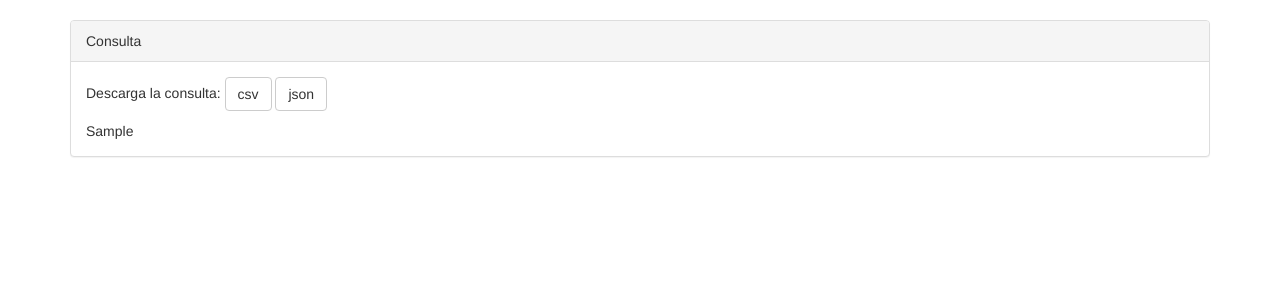
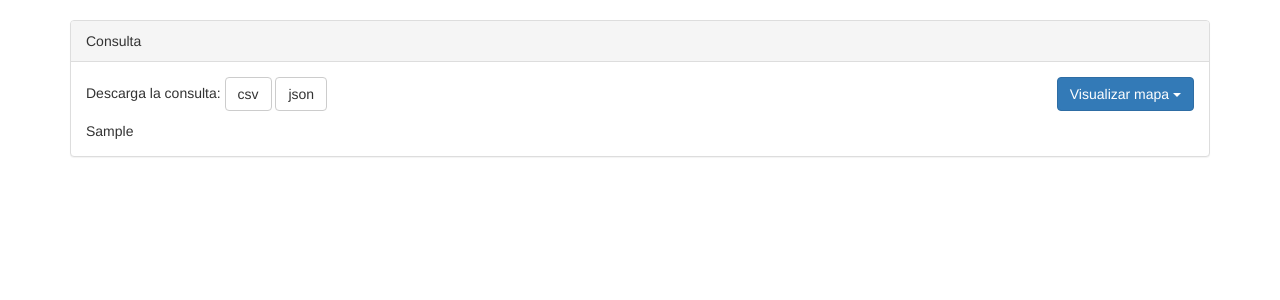
Before and after one commit to dbo1001/TFG-Datos-publicos, a Flask app: template web/templates/resultados-consulta.html in a window 1280 px wide. Shown: the part 52-352 px from the top of the page. Run offline with Flask 2, Linux system fonts and the light colour scheme; the template is opened without the code that fills it: most values are stand-ins (such as "Sample title", 1, 10 or a date in 2020); some libraries are stand-ins or nearby versions.

Commit message:
Enlaza al mapa desde la consulta
#30

```diff
--- a/web/templates/resultados-consulta.html
+++ b/web/templates/resultados-consulta.html
@@ -14,11 +14,26 @@
             Consulta
         </div>
         <div class="panel-body">
-            <p>
+            <div class="consulta-top">
                 Descarga la consulta:
                 {{ descarga_consulta('csv') }}
                 {{ descarga_consulta('json') }}
-            </p>
+
+                {% if columnas_numericas %}
+                <div class="dropdown pull-right" style="display: inline">
+                    <button class="btn btn-primary dropdown-toggle" type="button" data-toggle="dropdown">
+                        Visualizar mapa
+                        <span class="caret"></span>
+                    </button>
+                        <ul class="dropdown-menu">
+                            {% for columna in columnas_numericas %}
+                                <li><a href="{{ url_for('visualiza_mapa', columna=columna) }}">{{ columna }}</a></li>
+                            {% endfor %}
+                        </ul>
+                </div>
+                {% endif %}
+            </div>
+
             <div class="scrollable">
                 {{ datos.to_html(classes=['table', 'table-bordered', 'table-striped', 'table-hover', 'table-condensed'])|safe }}
             </div>
--- a/web/views.py
+++ b/web/views.py
@@ -32,8 +32,11 @@ def consulta():
         max_filas = form_data['max_filas']
         if len(datos) >= form_data['max_filas']:
             flash('Has alcanzado el número máximo de filas ({})'.format(max_filas))
+        columnas_numericas = list(datos.select_dtypes(exclude=['object']).columns.values)
+        print(columnas_numericas)
         return render_template('resultados-consulta.html',
-                               datos=datos)
+                               datos=datos,
+                               columnas_numericas=columnas_numericas)
     return render_template('consulta.html', form=form)
 
 
```
